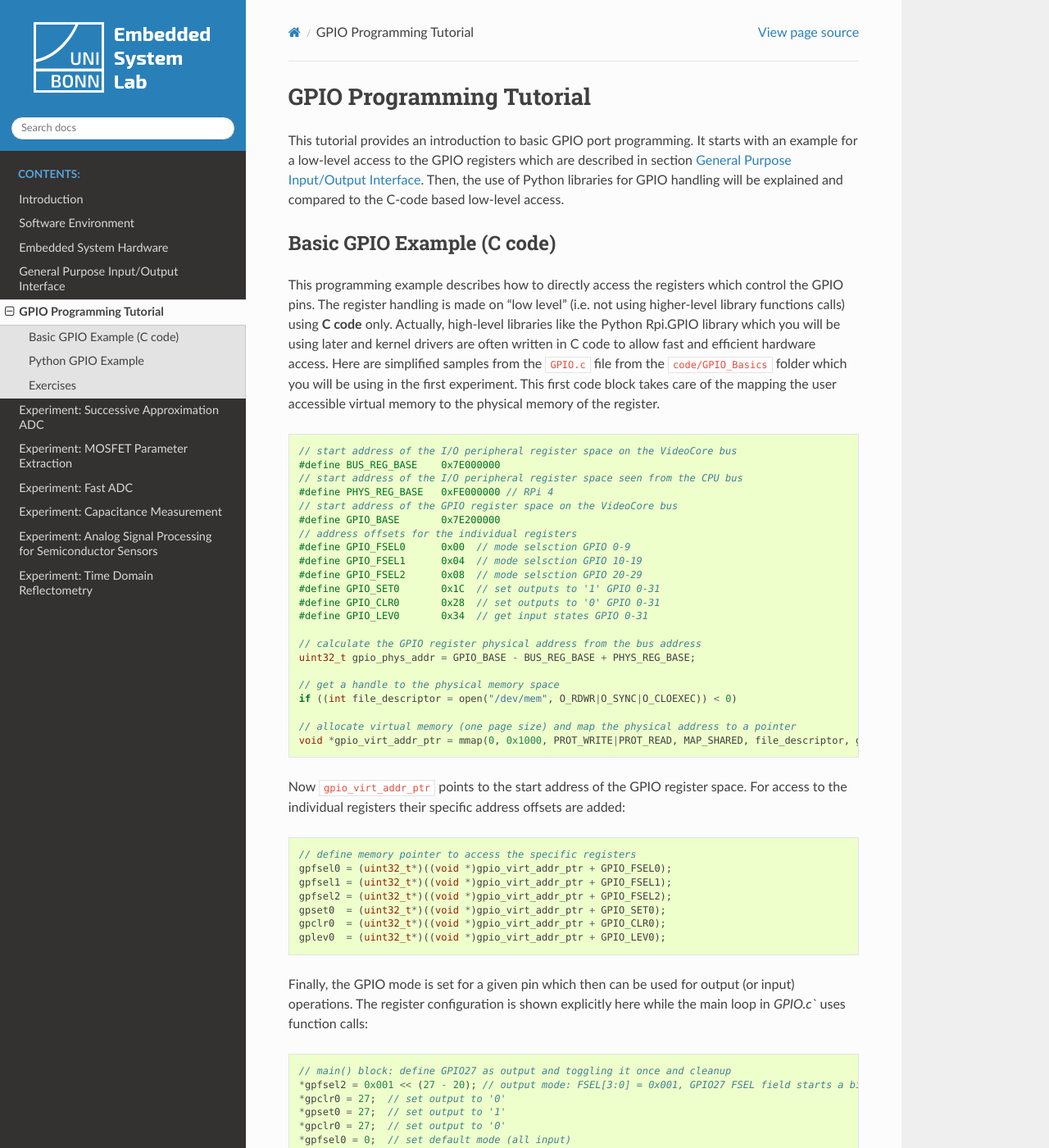
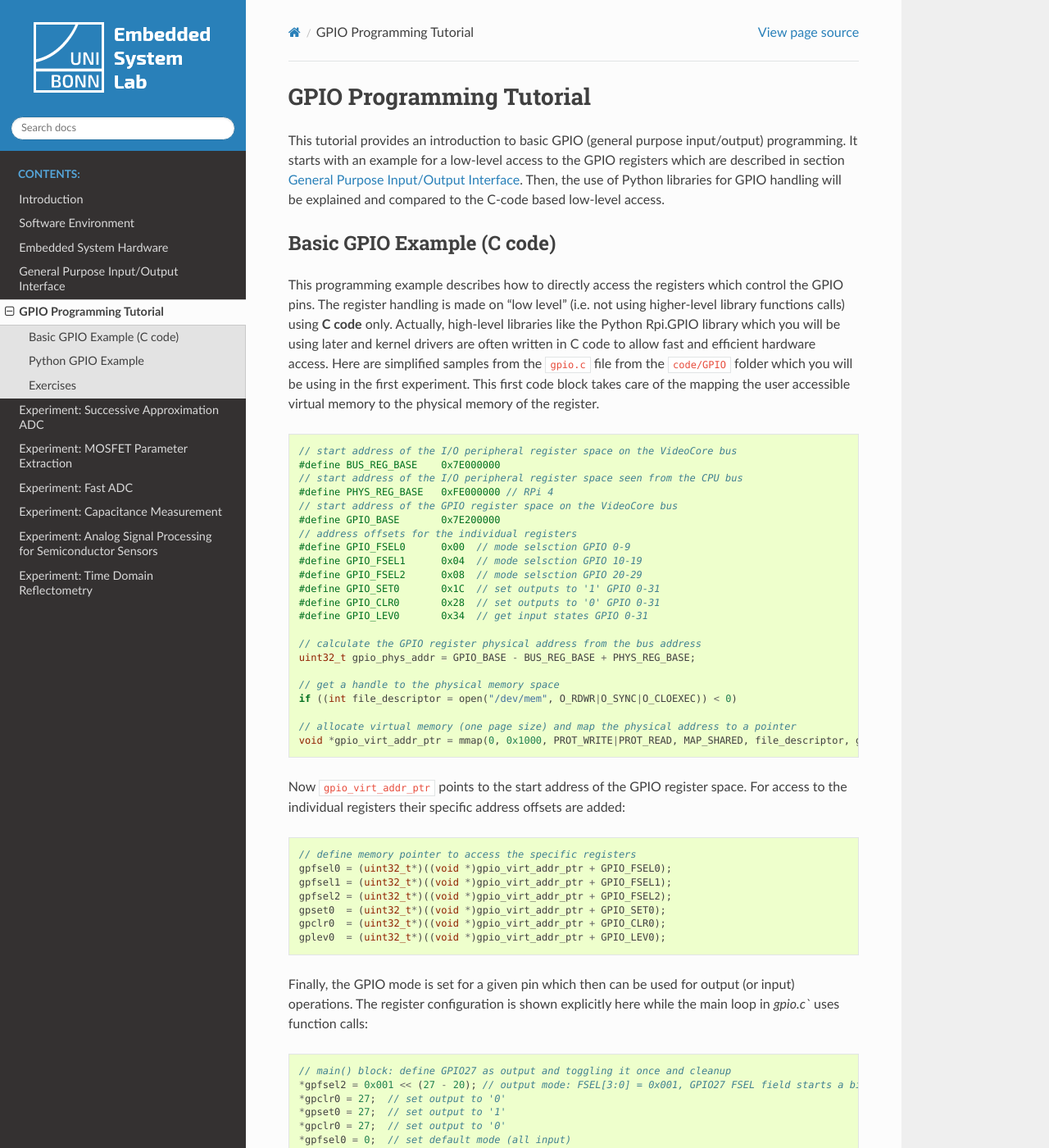
Before and after one commit to SiLab-Bonn/Embedded-System-Lab, a Sphinx documentation site: the page built from docs/source/gpio-tutorial.rst, in a window 1280 px wide and 1400 px high. Shown: the whole window at 82% size. Built offline with Sphinx 7.4.7 and the Read the Docs theme 2.0.0, drawn with Linux system fonts in a browser that asks for light colours; some of the changed text lies outside the part shown.

Commit message:
Update gpio-tutorial.rst
Fixing filename typos

```diff
--- a/docs/source/gpio-tutorial.rst
+++ b/docs/source/gpio-tutorial.rst
@@ -4,13 +4,13 @@
 GPIO Programming Tutorial
 =========================
 
-This tutorial provides an introduction to basic GPIO port programming. It starts with an example for a low-level access to the GPIO registers which are described in section :ref:`gpio-interface`. Then, the use of Python libraries for GPIO handling will be explained and compared to the C-code based low-level access.
+This tutorial provides an introduction to basic GPIO (general purpose input/output) programming. It starts with an example for a low-level access to the GPIO registers which are described in section :ref:`gpio-interface`. Then, the use of Python libraries for GPIO handling will be explained and compared to the C-code based low-level access.
 
 .. _gpio-programming-examples:
 
 Basic GPIO Example (C code)
 ---------------------------
-This programming example describes how to directly access the registers which control the GPIO pins. The register handling is made on "low level" (i.e. not using higher-level library functions calls) using **C code** only. Actually, high-level libraries like the Python Rpi.GPIO library which you will be using later and kernel drivers are often written in C code to allow fast and efficient hardware access. Here are simplified samples from the ``GPIO.c`` file from the ``code/GPIO_Basics`` folder which you will be using in the first experiment. This first code block takes care of the mapping the user accessible virtual memory to the physical memory of the register.
+This programming example describes how to directly access the registers which control the GPIO pins. The register handling is made on "low level" (i.e. not using higher-level library functions calls) using **C code** only. Actually, high-level libraries like the Python Rpi.GPIO library which you will be using later and kernel drivers are often written in C code to allow fast and efficient hardware access. Here are simplified samples from the ``gpio.c`` file from the ``code/GPIO`` folder which you will be using in the first experiment. This first code block takes care of the mapping the user accessible virtual memory to the physical memory of the register.
 
 .. code-block:: c
 
@@ -50,7 +50,7 @@ Now ``gpio_virt_addr_ptr`` points to the start address of the GPIO register spac
   gpclr0  = (uint32_t*)((void *)gpio_virt_addr_ptr + GPIO_CLR0);
   gplev0  = (uint32_t*)((void *)gpio_virt_addr_ptr + GPIO_LEV0);
 
-Finally, the GPIO mode is set for a given pin which then can be used for output (or input) operations. The register configuration is shown explicitly here while the main loop in `GPIO.c`` uses function calls:
+Finally, the GPIO mode is set for a given pin which then can be used for output (or input) operations. The register configuration is shown explicitly here while the main loop in `gpio.c`` uses function calls:
 
 .. code-block:: c
 
@@ -93,7 +93,9 @@ Exercises
 
 .. admonition:: Exercise 1. GPIO programming with C-code
 
-  Copy the file :file:`GPIO.c` from the :file:`code/GPIO_Basics` folder to your :file:`work` folder. Compile ( ``CTRL+F7`` or ``CTRL+Shift+b``) and run the program by typing :file:`sudo -E ./GPIO` into a terminal from within your :file:`work` folder.
+  Copy the file :file:`gpio.c` from the :file:`code/GPIO` folder to your :file:`work` folder. Compile ( ``CTRL+F7`` or ``CTRL+Shift+b``) and run the program by typing :file:`sudo -E ./gpio` into a terminal from within your :file:`work` folder.
+
+If you recieve an error about 'gpio' not found, double check that you've compiled the source code into a binary with the correct file name.
 
   1. Connect an oscilloscope probe to the GPIO27 pin (red LED of the RGB LED) on the base board and adjust the oscilloscope setting such that it triggers on the output pulse when the GPIO program runs. Make sure you select an appropriate horizontal resolution because the pulse will be very narrow (~ 30ns).
   2. Add a loop statement around the code which toggles the GPIO output state to produce a stream of output pulses.
@@ -108,7 +110,7 @@ Exercises
 
 .. admonition:: Exercise 2.  GPIO programming with Python
 
-  Copy the file :file:`GPIO.py` from the :file:`code/GPIO_Basics` folder to your :file:`work` folder. Proceed similar to the tasks in the C-code excersise.
+  Copy the file :file:`gpio.py` from the :file:`code/GPIO` folder to your :file:`work` folder. Proceed similar to the tasks in the C-code excersise.
 
   1. If not yet done, connect an oscilloscope probe to the GPIO27 pin (red LED of the RGB LED) on the base board and adjust the oscilloscope setting such that it  triggers on the output pulse when the GPIO scripts runs. What is the pulse width now?
   2. Add a loop statement around the code which toggles the GPIO output state to produce a stream of output pulses.
```
